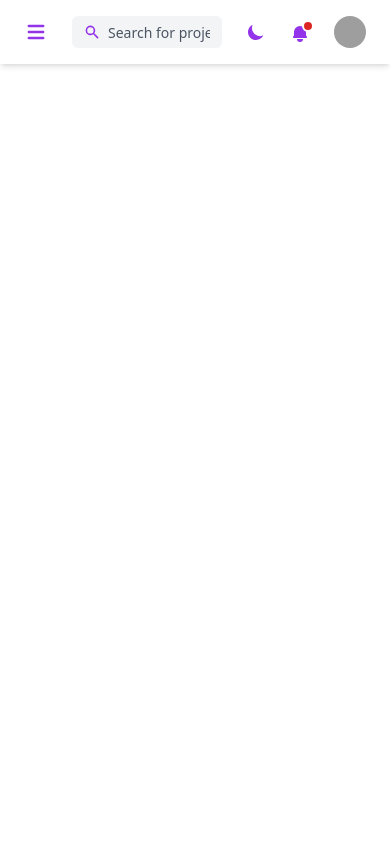
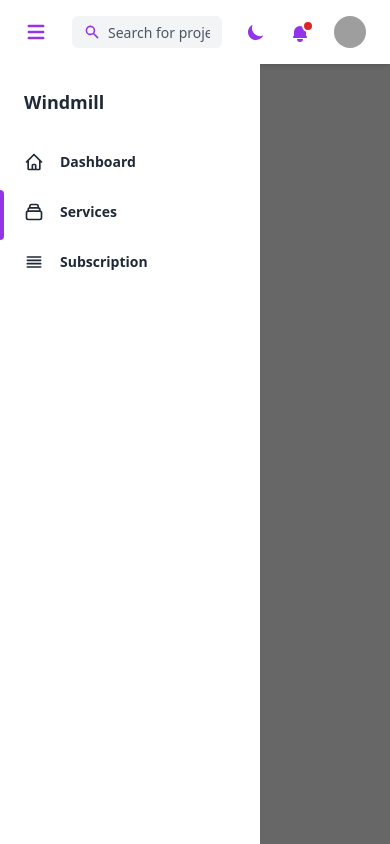
Before and after one commit to pskey35/jefry-streaming, a React (Vite) app: page /services in a window 390 px wide. Built offline with nearby package versions, Linux system fonts and the light colour scheme; grey boxes are pictures that could not be loaded.

Commit message:
fix: header in mobile

```diff
--- a/src/components/aside.jsx
+++ b/src/components/aside.jsx
@@ -88,9 +88,8 @@ export default function Aside() {
 
     const clickItem = (indice,goTo) => {
 
+
         setItemIndex(indice)
-
-
         navigate(goTo)
 
     }
@@ -104,7 +103,6 @@ export default function Aside() {
                     Windmill
                 </a>
                 <ul className="mt-6">
-
                     {
                         asideList.map((dataUnidad, index) => {
 
--- a/src/components/header.jsx
+++ b/src/components/header.jsx
@@ -1,4 +1,134 @@
 import { useState, useEffect } from "react"
+import "./header.scss"
+import { useNavigate } from "react-router-dom"
+
+
+
+const IconDashboard = () => (
+    <svg
+        className="w-5 h-5"
+        aria-hidden="true"
+        fill="none"
+        strokeLinecap="round"
+        strokeLinejoin="round"
+        strokeWidth="2"
+        viewBox="0 0 24 24"
+        stroke="currentColor"
+    >
+        <path d="M3 12l2-2m0 0l7-7 7 7M5 10v10a1 1 0 001 1h3m10-11l2 2m-2-2v10a1 1 0 01-1 1h-3m-6 0a1 1 0 001-1v-4a1 1 0 011-1h2a1 1 0 011 1v4a1 1 0 001 1m-6 0h6"></path>
+    </svg>
+
+)
+
+
+const IconServices = () =>
+(
+    <svg
+        className="w-5 h-5"
+        aria-hidden="true"
+        fill="none"
+        strokeLinecap="round"
+        strokeLinejoin="round"
+        strokeWidth="2"
+        viewBox="0 0 24 24"
+        stroke="currentColor"
+    >
+        <path d="M19 11H5m14 0a2 2 0 012 2v6a2 2 0 01-2 2H5a2 2 0 01-2-2v-6a2 2 0 012-2m14 0V9a2 2 0 00-2-2M5 11V9a2 2 0 012-2m0 0V5a2 2 0 012-2h6a2 2 0 012 2v2M7 7h10"></path>
+    </svg>
+)
+
+
+const IconSubscription = () =>
+(
+    <svg
+        className="w-5 h-5"
+        aria-hidden="true"
+        fill="none"
+        strokeLinecap="round"
+        strokeLinejoin="round"
+        strokeWidth="2"
+        viewBox="0 0 24 24"
+        stroke="currentColor"
+    >
+        <path d="M4 6h16M4 10h16M4 14h16M4 18h16"></path>
+    </svg>
+)
+
+
+
+
+function MenuHeaderMobile() {
+
+    const navigate = useNavigate()
+
+    const asideList = [{
+        icon: <IconDashboard></IconDashboard>,
+        redirect_to: "/",
+        title: "Dashboard",
+        id: 1
+    },
+    {
+        icon: <IconServices></IconServices>,
+        redirect_to: "/services",
+        title: "Services",
+        id: 2
+    },
+    {
+        icon: <IconSubscription></IconSubscription>,
+        redirect_to: "/subscription",
+        title: "Subscription",
+        id: 3
+    }
+    ]
+
+    const clickItem = (index,goTo) =>{
+        navigate(goTo)
+        alert(indice)
+
+    }
+
+    return (
+        <div className="menuMobile md:hidden">
+            <div className="menuMobile_content pt-6">
+                <a class="ml-6 text-lg font-bold text-gray-800 dark:text-gray-200 mb-6 block " href="/">Windmill</a>
+
+                <ul className="list-none">
+                    {
+                        asideList.map((dataUnidad, index) => {
+
+                            return (
+                                <li className="relative px-6 py-3 cursor-pointer" onClick={() => clickItem(index, dataUnidad.redirect_to)} key={dataUnidad.id}>
+
+                                    {location.pathname === dataUnidad.redirect_to ?
+                                        <span
+                                            className="absolute inset-y-0 left-0 w-1 bg-purple-600 rounded-tr-lg rounded-br-lg"
+                                            aria-hidden="true"
+                                        ></span> : ""
+                                    }
+
+
+                                    <div
+                                        className="inline-flex items-center w-full text-sm font-semibold text-gray-800 transition-colors duration-150 hover:text-gray-800 dark:hover:text-gray-200 dark:text-gray-100"
+
+
+                                    >
+                                        {dataUnidad.icon}
+
+                                        <span className="ml-4">{dataUnidad.title}</span>
+                                    </div>
+                                </li>
+
+
+                            )
+                        })
+                    }
+
+
+                </ul>
+            </div>
+        </div>
+    )
+}
 
 function Header() {
 
@@ -18,7 +148,7 @@ function Header() {
     }
 
     const toggleSideMenu = () => {
-
+        //esto es de mobiles nada mas
     }
 
 
@@ -41,7 +171,8 @@ function Header() {
 
 
     return (
-        <header className="z-10 py-4 bg-white shadow-md dark:bg-gray-800 w-full">
+        <>
+            <header className="z-10 py-4 bg-white shadow-md dark:bg-gray-800 w-full ">
                 <div className="container flex items-center justify-between h-full px-6 mx-auto text-purple-600 dark:text-purple-300">
                     <button
                         className="p-1 mr-5 -ml-1 rounded-md md:hidden focus:outline-none focus:shadow-outline-purple"
@@ -264,6 +395,8 @@ function Header() {
 
                 </div>
             </header>
+            <MenuHeaderMobile></MenuHeaderMobile>
+        </>
     )
 }
 
--- /dev/null
+++ b/src/components/header.scss
@@ -0,0 +1,18 @@
+.menuMobile{
+    background:rgba(0, 0, 0, 0.596);
+    width:100%;
+    height: calc(100% - 64px);
+    position: absolute;
+    left: 0;
+    z-index: 100;
+    backdrop-filter: blur(.4px);
+    top: 64px;
+
+    .menuMobile_content{
+        background: white;
+        width: 80%;
+        max-width: 300px;
+        height:100%;
+        max-width:260px;
+    }
+}
```
Lines whose indentation alone changed are shown as unchanged.
